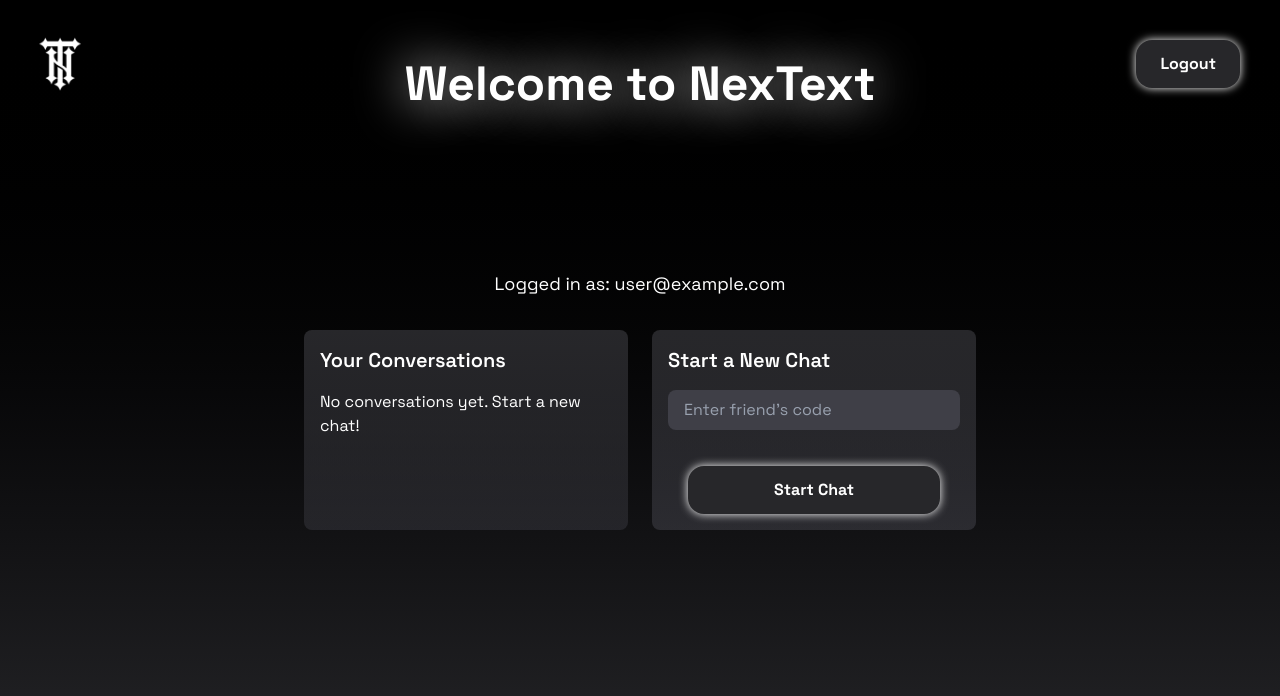
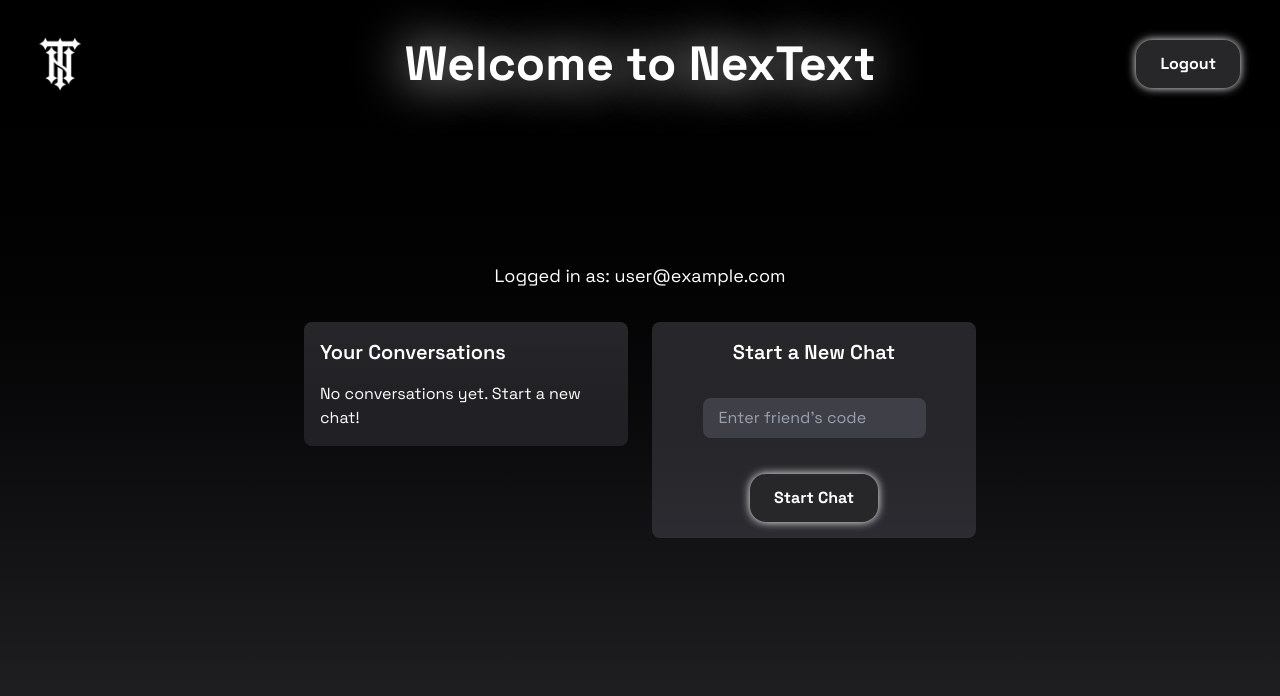
Before and after one commit to therealgone/NexText, a Next.js app in the folder nextext/: page /dashboard in a window 1280 px wide. Shown: the top 696 px of the page. Built offline with nearby package versions, Linux system fonts and the light colour scheme; no server answers; the database is empty; sample sign-in values are in the browser's storage.

Commit message:
added dashboard animation

```diff
--- a/nextext/src/app/dashboard/page.tsx
+++ b/nextext/src/app/dashboard/page.tsx
@@ -9,6 +9,7 @@ import { Outfit, Space_Grotesk } from 'next/font/google';
 import { motion, Variants } from "motion/react";
 import Image from 'next/image';
 import logo from "./nt.png";
+import { h1 } from "motion/react-client";
 
 const outfit = Outfit({
   subsets: ['latin'],
@@ -283,28 +284,68 @@ export default function DashboardPage() {
 
   return (
     <div className={`min-h-screen flex flex-col items-center justify-center bg-gradient-to-b from-black to-zinc-800 text-white p-4 ${outfit.variable} ${spaceGrotesk.variable} font-outfit`}>
-      <h1 className="fixed top-15 text-5xl font-extrabold mb-4 text-shadow-[0_0_50px_white]">Welcome to NexText</h1>
+     <motion.div initial={{opacity:0, x:0}}
+                 animate={{opacity:1, x:0}}
+                 transition={{ duration: 1.5, ease: "easeInOut" }}>
+     <div className="w-full fixed top-10 left-0 right-0 flex flex-col items-center justify-between">
+      <h1 className="text-5xl font-extrabold mb-4 text-shadow-[0_0_50px_white]">Welcome to NexText</h1>
       <Image src={logo.src} alt="NexText Logo" className="w-30 fixed top-1 left-0" width={120} height={120} />
       <div className="top-5 right-0 fixed p-5">
         <LogoutButton />
       </div>
+      </div>
+      </motion.div>
+
       <div className="w-full max-w-2xl">
+        <motion.div  initial={{opacity:0, y:110}}
+                      animate={{opacity:1, y:0}}
+                      transition={{duration:0.7, ease: "easeInOut"}}>
         <div className="text-center mb-8">
+          <motion.div initial={{opacity:0, y:100}}
+                      animate={{opacity:1, y:0}}
+                      transition={{duration:0.5, ease: "easeInOut"}}>
           <p className="text-lg mb-2">Logged in as: {session?.user?.email}</p>
+          </motion.div>
           {userShortCode && (
             <div className="mt-4 p-4 bg-gradient-to-b from-zinc-800 to-zinc-600/40 rounded-lg">
+              <motion.div initial={{opacity:0, y:120}}
+                          animate={{opacity:1, y:0}}
+                          transition={{duration:0.9, ease: "easeInOut"}}>
+              <h2 className="text-2xl font-semibold mb-2">Your Short Code</h2>
+              </motion.div>
+              <motion.div initial={{opacity:0, y:130}}
+                      animate={{opacity:1, y:0}}
+                      transition={{duration:1.1, ease: "easeInOut"}}>
               <p className="text-lg mb-2">
                 Your Short Code: <span className="font-mono bg-white text-black px-2 py-1 rounded">{userShortCode}</span>
               </p>
+              </motion.div>
+              <motion.div initial={{opacity:0, y:140}}
+                      animate={{opacity:1, y:0}}
+                      transition={{duration:1.3, ease: "easeInOut"}}>
               <p className="text-sm text-gray-400">Share this code with friends to start chatting</p>
+              </motion.div>
             </div>
+
           )}
         </div>
+        </motion.div>
+
 
         <div className="grid grid-cols-1 md:grid-cols-2 gap-6">
+          <motion.div initial={{opacity:0, y:150}}
+                      animate={{opacity:1, y:0}}
+                      transition={{duration:1.5, ease: "easeInOut"}}>
           {/* Existing Conversations */}
           <div className="bg-gradient-to-b from-zinc-800 to-zinc-600/30 rounded-lg p-4 text-white">
+          <motion.div initial={{opacity:0, y:160}}
+                      animate={{opacity:1, y:0}}
+                      transition={{duration:1.7, ease: "easeInOut"}}>
             <h2 className="text-xl font-semibold mb-4">Your Conversations</h2>
+            </motion.div>
+            <motion.div initial={{opacity:0, y:170}}
+                      animate={{opacity:1, y:0}}
+                      transition={{duration:1.9, ease: "easeInOut"}}>
             {conversations.length === 0 ? (
               <p className="text-white">No conversations yet. Start a new chat!</p>
             ) : (
@@ -312,12 +353,27 @@ export default function DashboardPage() {
                 {memoizedConversations}
               </div>
             )}
+            </motion.div>
           </div>
+          </motion.div>
 
           {/* Start New Chat */}
+          <motion.div initial={{opacity:0, y:180}}
+                      animate={{opacity:1, y:0}}
+                      transition={{duration:2.1, ease: "easeInOut"}}>
           <div className="bg-gradient-to-b from-zinc-800 to-zinc-600/40 rounded-lg p-4">
+            <motion.div initial={{opacity:0, y:90}}
+                      animate={{opacity:1, y:0}}
+                      transition={{duration:2.0, ease: "easeInOut"}}
+                      className="text-center flex flex-col justify-center mb-4">
             <h2 className="text-xl font-semibold mb-4">Start a New Chat</h2>
+            </motion.div>
+
             <div className="flex flex-col gap-4">
+               <motion.div initial={{opacity:0, y:190}}
+                      animate={{opacity:1, y:0}}
+                      transition={{duration:2.2, ease: "easeInOut"}}
+                      className="flex items-center justify-center">
               <input
                 type="text"
                 placeholder="Enter friend's code"
@@ -325,15 +381,23 @@ export default function DashboardPage() {
                 onChange={handleFriendCodeChange}
                 className="px-4 py-2 rounded-lg bg-zinc-700 text-white placeholder-gray-400 outline-none focus:ring-white focus:ring-2 focus:shadow-[0_0_20px_white] transition-colors"
               />
+              </motion.div>
+              <motion.div initial={{opacity:0, y:200}}
+                      animate={{opacity:1, y:0}}
+                      transition={{duration:2.4, ease: "easeInOut"}}
+                      className="flex items-center justify-center">
               <button
                 onClick={startChat}
-                className="text-white mt-5 p-3 py-3 px-6 mx-5 rounded-2xl shadow-[0_0_10px_white] bg-zinc-800 hover:scale-[1.08] hover:bg-white hover:text-black transition font-extrabold"
+                className="flex flex-col   text-white mt-5 p-3 py-3 px-6 mx-5 rounded-2xl shadow-[0_0_10px_white] bg-zinc-800 hover:scale-[1.08] hover:bg-white hover:text-black transition font-extrabold items-center justify-center"
               >
                 Start Chat
               </button>
+              </motion.div>
             </div>
           </div>
+          </motion.div>
         </div>
+
 
         {error && (
           <div className="mt-4 p-3 bg-red-600 rounded">{error}</div>
```
